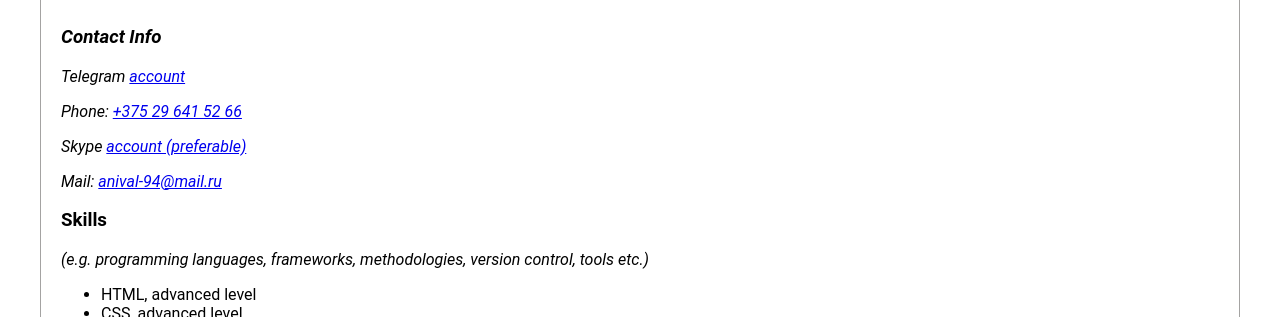
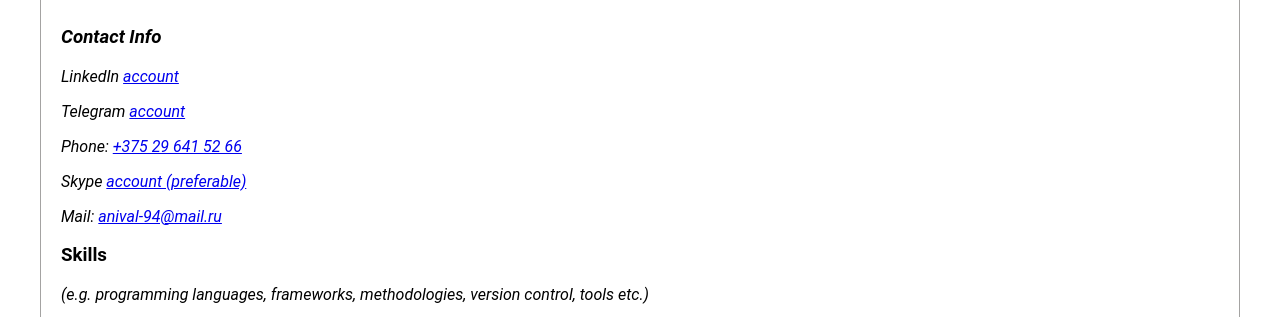
Before and after one commit to anival-github/cv, a plain HTML site: page resume/index.html in a window 1280 px wide. Shown: the part 433-750 px from the top of the page. Drawn offline with Linux system fonts and the light colour scheme.

Commit message:
feat: add linkedIn account

```diff
--- a/resume/index.html
+++ b/resume/index.html
@@ -25,6 +25,12 @@
           <address>
             <h3>Contact Info</h3>
 
+            <p class="contacts">
+              <span>LinkedIn </span>
+              <a class="contacts-link" href="https://www.linkedin.com/in/valentin-a-226415208/"
+                >account</a
+              >
+            </p>
             <p class="contacts">
               <span>Telegram </span>
               <a class="contacts-link" href="tg://resolve?domain=anival199"
```
